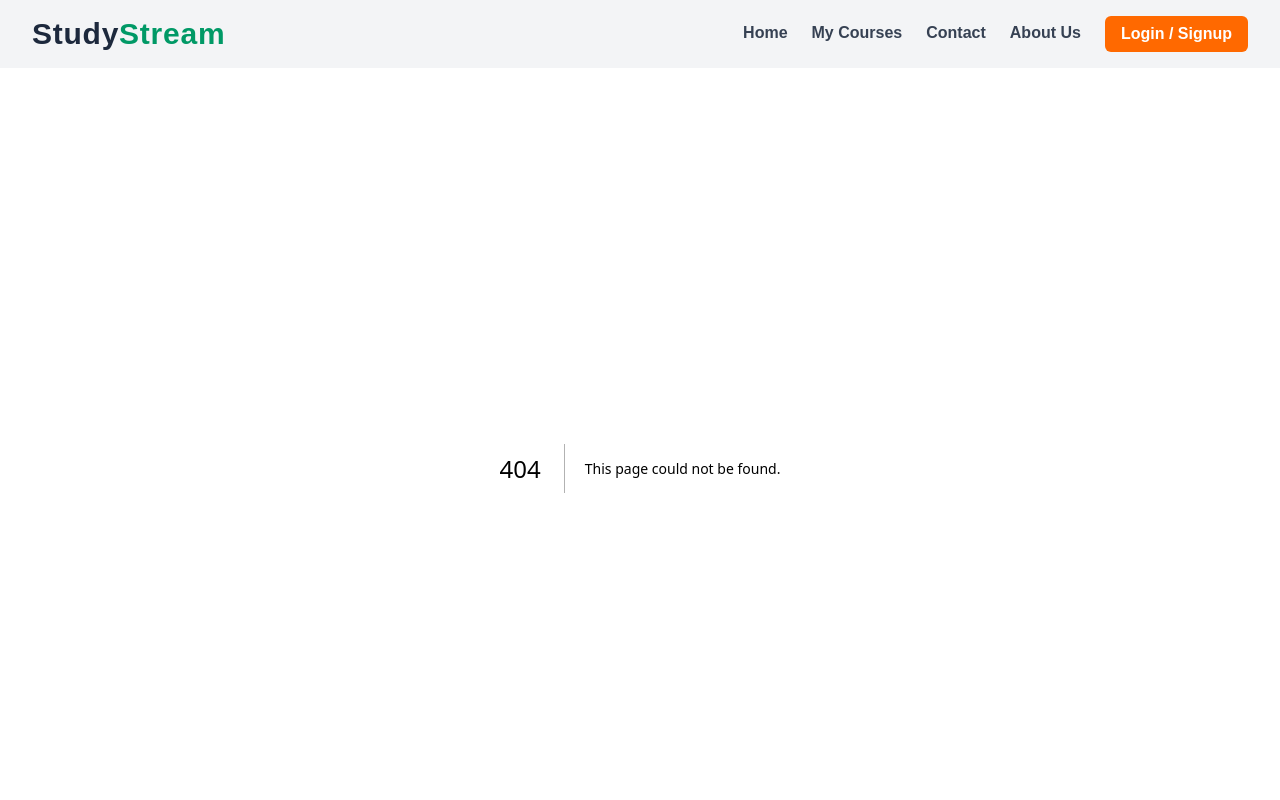
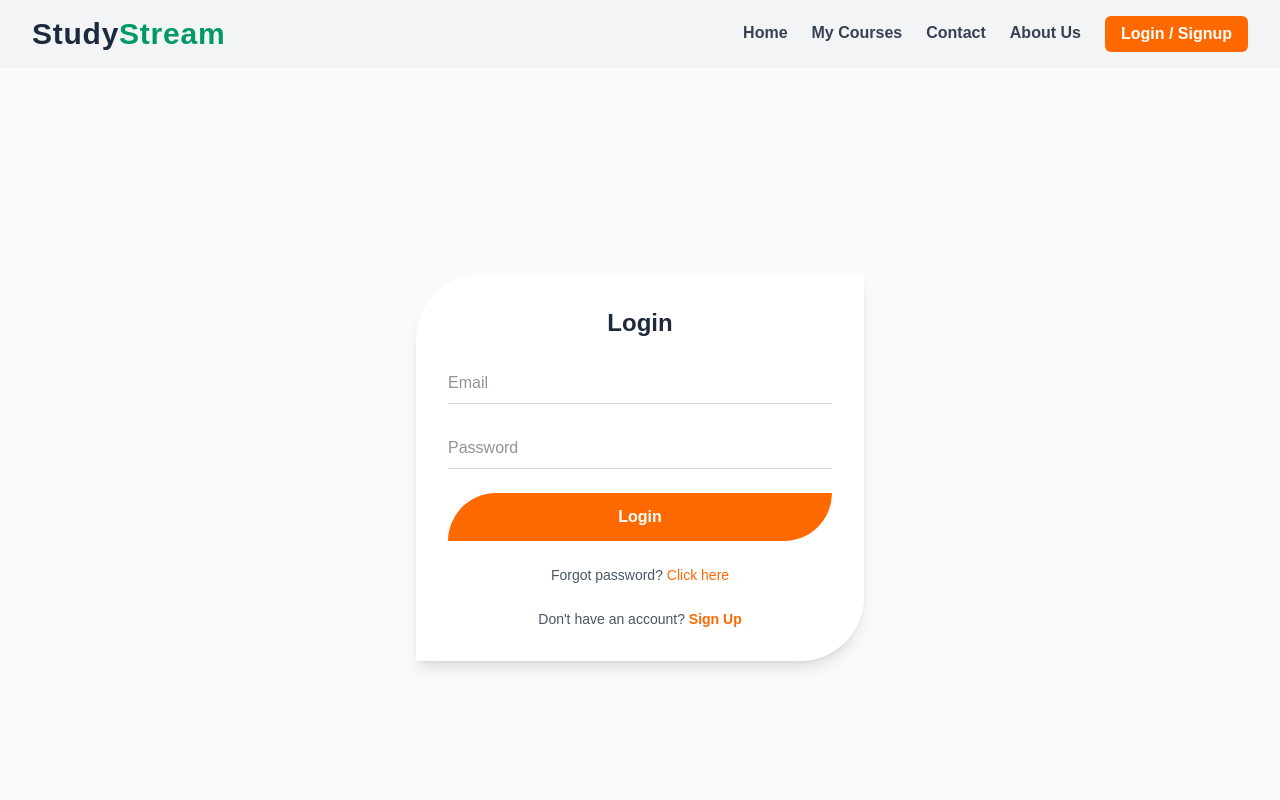
Before and after one commit to saadmunaf123/LMS, a Next.js app: page /signup in a window 1280 px wide. Before the commit this address had no page. Shown: the top 800 px of the page. Built offline with nearby package versions, Linux system fonts and the light colour scheme; a web font is replaced by a local one.

Commit message:
Describe your changes here

```diff
--- a/app/globals.css
+++ b/app/globals.css
@@ -87,6 +87,13 @@
     opacity: 1;
   }
 
+  .signup-button {
+    border-radius: 3rem 0rem 3rem 0rem;
+  }
+
+  .signup-form {
+    border-radius: 4rem 0rem 4rem 0rem;
+  }
 }
 
 
--- /dev/null
+++ b/app/signup/page.tsx
@@ -0,0 +1,12 @@
+import SignUp from '@/components/SignUp/SignUp'
+import React from 'react'
+
+const page = () => {
+  return (
+    <div>
+      <SignUp/>
+    </div>
+  )
+}
+
+export default page
--- a/components/Navbar.tsx
+++ b/components/Navbar.tsx
@@ -1,6 +1,7 @@
 'use client';
 import React, { useState, useEffect } from 'react';
 import { Menu, X } from 'lucide-react';
+import { useRouter } from 'next/navigation';
 
 const navitem = [
   { name: 'Home', href: '/home' },
@@ -12,6 +13,7 @@ const navitem = [
 const Navbar = () => {
   const [isOpen, setIsOpen] = useState(false);
   const [isSticky, setIsSticky] = useState(false);
+  const router = useRouter();
 
   // Handle scroll detection
   useEffect(() => {
@@ -66,7 +68,8 @@ const Navbar = () => {
             </a>
           ))}
 
-          <button className="bg-orange-500 text-white font-semibold px-4 py-[10px] rounded-md leading-none
+          <button onClick={() => router.push('/signup')}
+           className="bg-orange-500 text-white font-semibold px-4 py-[10px] rounded-md leading-none
                              hover:bg-orange-600 dark:bg-orange-600 dark:hover:bg-orange-500
                              transition-colors duration-200">
             Login / Signup
@@ -88,7 +91,7 @@ const Navbar = () => {
             </a>
           ))}
           <button
-            onClick={() => setIsOpen(false)}
+            onClick={() => router.push('/signup')}
             className="w-full bg-orange-500 text-white font-semibold py-2 rounded-md
                        hover:bg-orange-600 dark:bg-orange-600 dark:hover:bg-orange-500
                        transition-colors duration-200"
--- /dev/null
+++ b/components/SignUp/SignUp.tsx
@@ -0,0 +1,89 @@
+'use client';
+import React, { useState } from 'react';
+
+const SignUp = () => {
+  const [isLogin, setIsLogin] = useState(true);
+
+  return (
+    <div className="min-h-screen flex items-center justify-center bg-gray-50 dark:bg-slate-900 px-4">
+      <div className="bg-white dark:bg-slate-800 signup-form shadow-lg w-full max-w-md p-8 transition-all">
+        {/* Header */}
+        <div className="flex justify-center mb-6">
+          <h2 className="text-2xl font-bold text-gray-800 dark:text-white">
+            {isLogin ? 'Login' : 'Sign Up'}
+          </h2>
+        </div>
+
+        {/* Form */}
+        {isLogin ? (
+          <form className="flex flex-col gap-6">
+            <input
+              type="email"
+              placeholder="Email"
+              className="w-full border-b border-gray-300 dark:border-gray-600 bg-transparent dark:text-white text-gray-800 py-2 focus:outline-none focus:border-orange-500 transition-colors"
+            />
+            <input
+              type="password"
+              placeholder="Password"
+              className="w-full border-b border-gray-300 dark:border-gray-600 bg-transparent dark:text-white text-gray-800 py-2 focus:outline-none focus:border-orange-500 transition-colors"
+            />
+            <button
+              type="submit"
+              className="w-full bg-orange-500 hover:bg-orange-600 text-white p-3 signup-button font-semibold transition"
+            >
+              Login
+            </button>
+            <p className="text-sm text-center text-gray-600 dark:text-gray-300">
+              Forgot password?{' '}
+              <a href="#" className="text-orange-500 hover:underline">
+                Click here
+              </a>
+            </p>
+          </form>
+        ) : (
+          <form className="flex flex-col gap-6">
+            <input
+              type="text"
+              placeholder="Full Name"
+              className="w-full border-b border-gray-300 dark:border-gray-600 bg-transparent dark:text-white text-gray-800 py-2 focus:outline-none focus:border-orange-500 transition-colors"
+            />
+            <input
+              type="email"
+              placeholder="Email"
+              className="w-full border-b border-gray-300 dark:border-gray-600 bg-transparent dark:text-white text-gray-800 py-2 focus:outline-none focus:border-orange-500 transition-colors"
+            />
+            <input
+              type="password"
+              placeholder="Password"
+              className="w-full border-b border-gray-300 dark:border-gray-600 bg-transparent dark:text-white text-gray-800 py-2 focus:outline-none focus:border-orange-500 transition-colors"
+            />
+            <input
+              type="password"
+              placeholder="Confirm Password"
+              className="w-full border-b border-gray-300 dark:border-gray-600 bg-transparent dark:text-white text-gray-800 py-2 focus:outline-none focus:border-orange-500 transition-colors"
+            />
+            <button
+              type="submit"
+              className="w-full bg-orange-500 hover:bg-orange-600 text-white p-3 signup-button font-semibold transition"
+            >
+              Sign Up
+            </button>
+          </form>
+        )}
+
+        {/* Footer */}
+        <p className="mt-6 text-center text-sm text-gray-600 dark:text-gray-300">
+          {isLogin ? "Don't have an account?" : "Already have an account?"}{' '}
+          <button
+            onClick={() => setIsLogin(!isLogin)}
+            className="text-orange-500 font-semibold hover:underline"
+          >
+            {isLogin ? 'Sign Up' : 'Login'}
+          </button>
+        </p>
+      </div>
+    </div>
+  );
+};
+
+export default SignUp;
```
